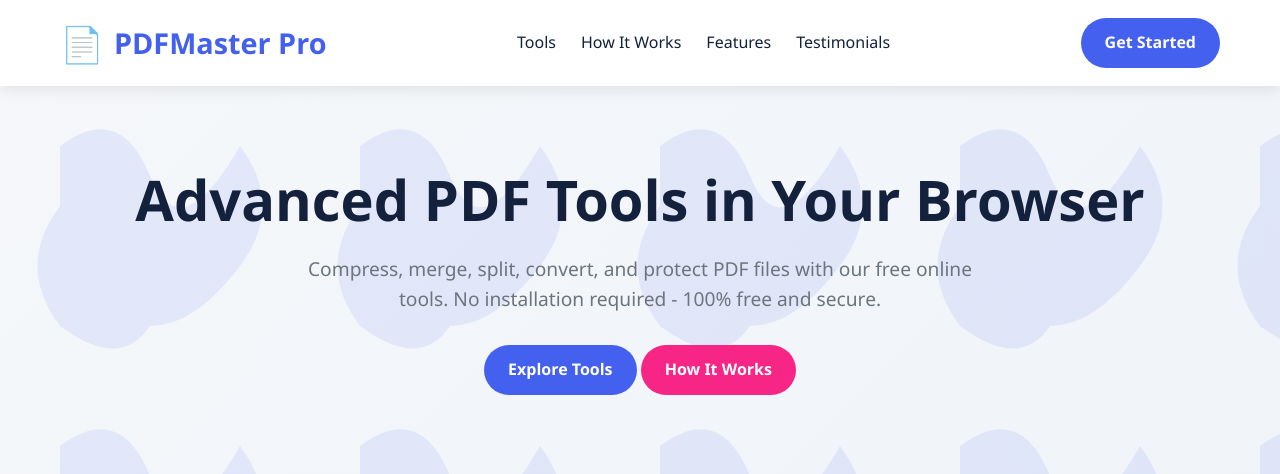
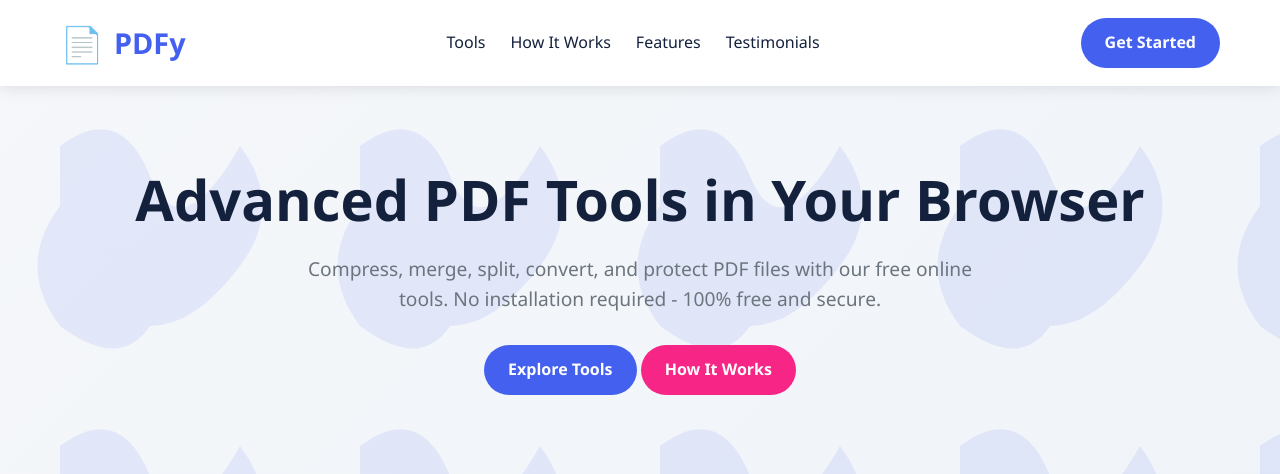
Before and after one commit to ashishgoyal2501/pdf-new, a Flask app: page / in a window 1280 px wide. Shown: the top 474 px of the page. Run offline with Flask 3, Linux system fonts and the light colour scheme; some libraries are stand-ins or nearby versions.

Commit message:
Update index.html

```diff
--- a/templates/index.html
+++ b/templates/index.html
@@ -3,18 +3,18 @@
 <head>
     <meta charset="UTF-8">
     <meta name="viewport" content="width=device-width, initial-scale=1.0">
-    <title>PDFMaster Pro - Advanced PDF Tools</title>
+    <title>PDFy - Advanced PDF Tools</title>
     <meta name="description" content="Free online PDF tools: Compress, merge, split, convert, and protect PDF files. 100% secure and browser-based.">
     <meta name="keywords" content="pdf tools, compress pdf, merge pdf, split pdf, pdf to word, unlock pdf, pdf converter">
 
     <!-- Open Graph / Facebook -->
     <meta property="og:type" content="website">
-    <meta property="og:title" content="PDFMaster Pro - Advanced PDF Tools">
+    <meta property="og:title" content="PDFy - Advanced PDF Tools">
     <meta property="og:description" content="Compress, merge, split, convert, and protect PDF files - 100% free and secure.">
 
     <!-- Twitter -->
     <meta property="twitter:card" content="summary_large_image">
-    <meta property="twitter:title" content="PDFMaster Pro - Advanced PDF Tools">
+    <meta property="twitter:title" content="PDFy - Advanced PDF Tools">
     <meta property="twitter:description" content="Compress, merge, split, convert, and protect PDF files - 100% free and secure.">
 
     <!-- Google AdSense -->
@@ -32,7 +32,7 @@
             <div class="navbar">
                 <a href="#" class="logo">
                     <span class="logo-icon">📄</span>
-                    <span>PDFMaster Pro</span>
+                    <span>PDFy</span>
                 </a>
                 <div class="nav-links">
                     <a href="#tools">Tools</a>
@@ -290,7 +290,7 @@
     <section id="features" class="features">
         <div class="container">
             <div class="section-title">
-                <h2>Why Choose PDFMaster Pro?</h2>
+                <h2>Why Choose PDFy?</h2>
                 <p>We provide the best PDF tools with exceptional quality</p>
             </div>
 
@@ -338,7 +338,7 @@
 
             <div class="testimonial-grid">
                 <div class="testimonial">
-                    <p>"PDFMaster Pro saved me so much time! I compress PDFs daily for work and this tool is the fastest and most reliable I've found."</p>
+                    <p>"PDFy saved me so much time! I compress PDFs daily for work and this tool is the fastest and most reliable I've found."</p>
                     <div class="client">
                         <div class="client-avatar">JS</div>
                         <div class="client-info">
@@ -360,7 +360,7 @@
                 </div>
 
                 <div class="testimonial">
-                    <p>"As a student, I use PDFMaster Pro weekly to compress lecture slides and convert documents. It's completely free and works perfectly!"</p>
+                    <p>"As a student, I use PDFy weekly to compress lecture slides and convert documents. It's completely free and works perfectly!"</p>
                     <div class="client">
                         <div class="client-avatar">MJ</div>
                         <div class="client-info">
@@ -378,7 +378,7 @@
         <div class="container">
             <div class="footer-grid">
                 <div class="footer-col">
-                    <h3>PDFMaster Pro</h3>
+                    <h3>PDFy</h3>
                     <p>The ultimate PDF solution for everyone. Free, secure and easy to use tools for all your PDF needs.</p>
                 </div>
 
@@ -397,10 +397,10 @@
                 <div class="footer-col">
                     <h3>Company</h3>
                     <ul class="footer-links">
-                        <li><a href="#">About Us</a></li>
-                        <li><a href="#">Contact</a></li>
-                        <li><a href="#">Privacy Policy</a></li>
-                        <li><a href="#">Terms of Service</a></li>
+                        <li><a href="about.html">About Us</a></li>
+                        <li><a href="contact.html">Contact</a></li>
+                       <li><a href="privacy.html">Privacy Policy</a></li>
+                        <li><a href="terms.html">Terms of Service</a></li>
                         <li><a href="#">Blog</a></li>
                     </ul>
                 </div>
@@ -408,8 +408,8 @@
                 <div class="footer-col">
                     <h3>Support</h3>
                     <ul class="footer-links">
-                        <li><a href="#">Help Center</a></li>
-                        <li><a href="#">FAQ</a></li>
+                        <li><a href="help.html">Help Center</a></li>
+                        <li><a href="faq.html">FAQ</a></li>
                         <li><a href="#">Tutorials</a></li>
                         <li><a href="#">Status</a></li>
                     </ul>
@@ -417,7 +417,7 @@
             </div>
 
             <div class="copyright">
-                <p>&copy; 2023 PDFMaster Pro. All rights reserved.</p>
+                <p>&copy; 2025 PDFy All rights reserved.</p>
             </div>
         </div>
     </footer>
```
